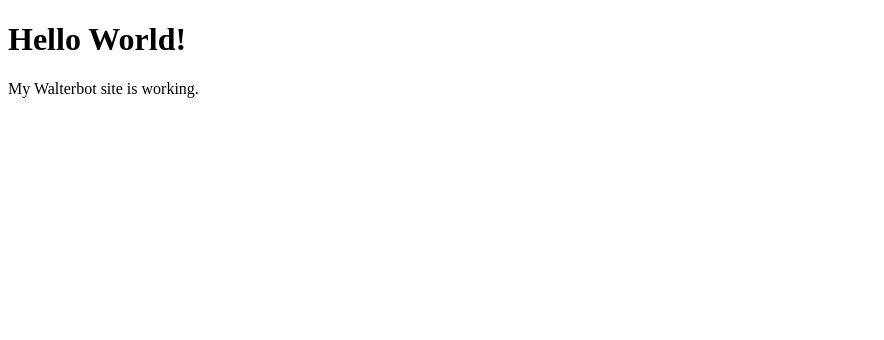
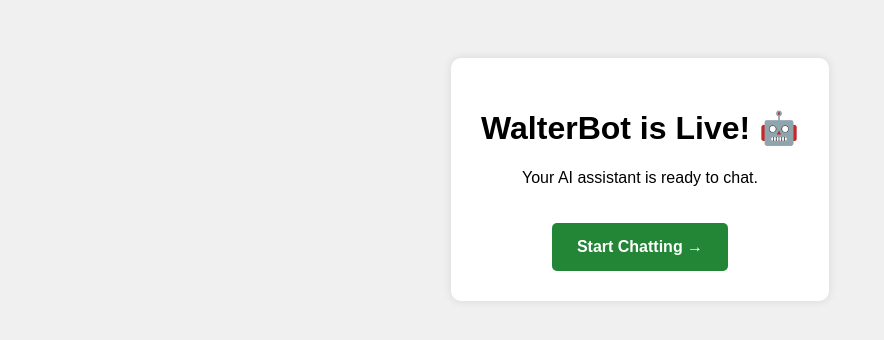
Before and after one commit to OBWalter/walterbot-hosting, a plain HTML site: page index.html in a window 1280 px wide. Shown: the whole page, without its empty margins (0-884 px from the left). Drawn offline with Linux system fonts and the light colour scheme.

Commit message:
Update index.html

```diff
--- a/index.html
+++ b/index.html
@@ -1,10 +1,41 @@
 <!DOCTYPE html>
 <html>
 <head>
-    <title>Walterbot Hosting</title>
+    <title>WalterBot</title>
+    <style>
+        body {
+            font-family: Arial, sans-serif;
+            text-align: center;
+            background-color: #f0f0f0;
+            padding: 50px;
+        }
+        .container {
+            background: white;
+            padding: 30px;
+            border-radius: 10px;
+            box-shadow: 0px 0px 10px rgba(0,0,0,0.1);
+            display: inline-block;
+        }
+        a {
+            display: inline-block;
+            margin-top: 20px;
+            padding: 15px 25px;
+            background-color: #238636;
+            color: white;
+            text-decoration: none;
+            border-radius: 5px;
+            font-weight: bold;
+        }
+        a:hover {
+            background-color: #2ea043;
+        }
+    </style>
 </head>
 <body>
-    <h1>Hello World!</h1>
-    <p>My Walterbot site is working.</p>
+    <div class="container">
+        <h1>WalterBot is Live! 🤖</h1>
+        <p>Your AI assistant is ready to chat.</p>
+        <a href="https://YOUR-BOT-INVITE-LINK-HERE" target="_blank">Start Chatting →</a>
+    </div>
 </body>
 </html>
```
